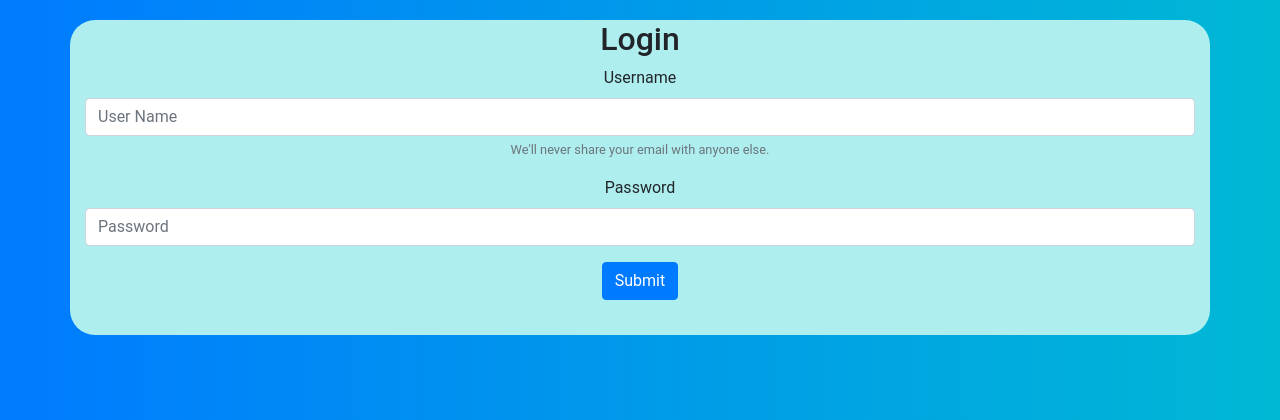
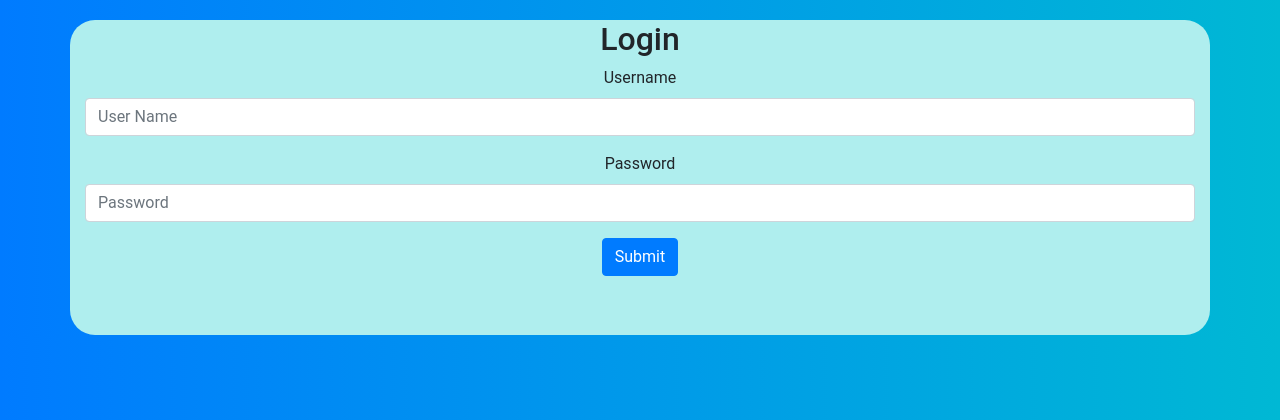
Before and after one commit to ivaceh/bus-ticket-booking-system, a Flask app: page /login in a window 1280 px wide. Shown: the part 56-476 px from the top of the page. Run offline with Flask 3, Linux system fonts and the light colour scheme; some libraries are stand-ins or nearby versions.

Commit message:
Remove email sharing disclaimer from login template for cleaner UI

```diff
--- a/btbs/templates/login.html
+++ b/btbs/templates/login.html
@@ -39,7 +39,6 @@
             <div class="form-group">
                 {{ form.username.label() }}
                 {{ form.username(class="form-control", placeholder="User Name") }}
-            <small id="emailHelp" class="form-text text-muted">We'll never share your email with anyone else.</small>
             </div>
             <div class="form-group">
                 {{ form.password.label() }}
```
